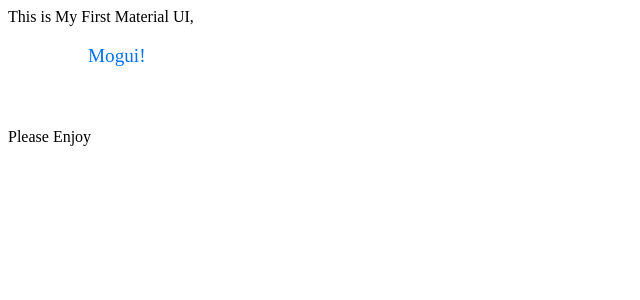
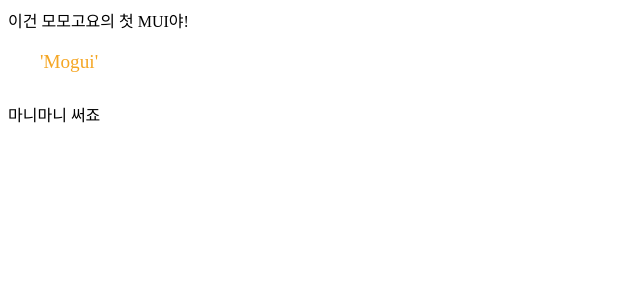
Before and after one commit to momogoyo/mogui, a Next.js app: page / in a window 1280 px wide. Shown: the top 300 px of the page, without its empty margins (0-640 px from the left). Built offline with nearby package versions, Linux system fonts and the light colour scheme.

Commit message:
✅ Home 텍스트 수정

```diff
--- a/pages/index.tsx
+++ b/pages/index.tsx
@@ -11,10 +11,10 @@ export default function Home() {
       </Head>
       <div>
         <div>
-          This is My First Material UI,
+          이건 모모고요의 첫 MUI야!
           {/* @ts-ignore */}
-          <Text p type="success" pl="5" mr="2" font="1.2" width="10" height="4">Mogui!</Text>
-          Please Enjoy
+          <Text p type="warning" pl="2" mr="2" font="1.2" width="10" height="2">'Mogui'</Text>
+          마니마니 써죠
         </div>
       </div>
     </>
```
